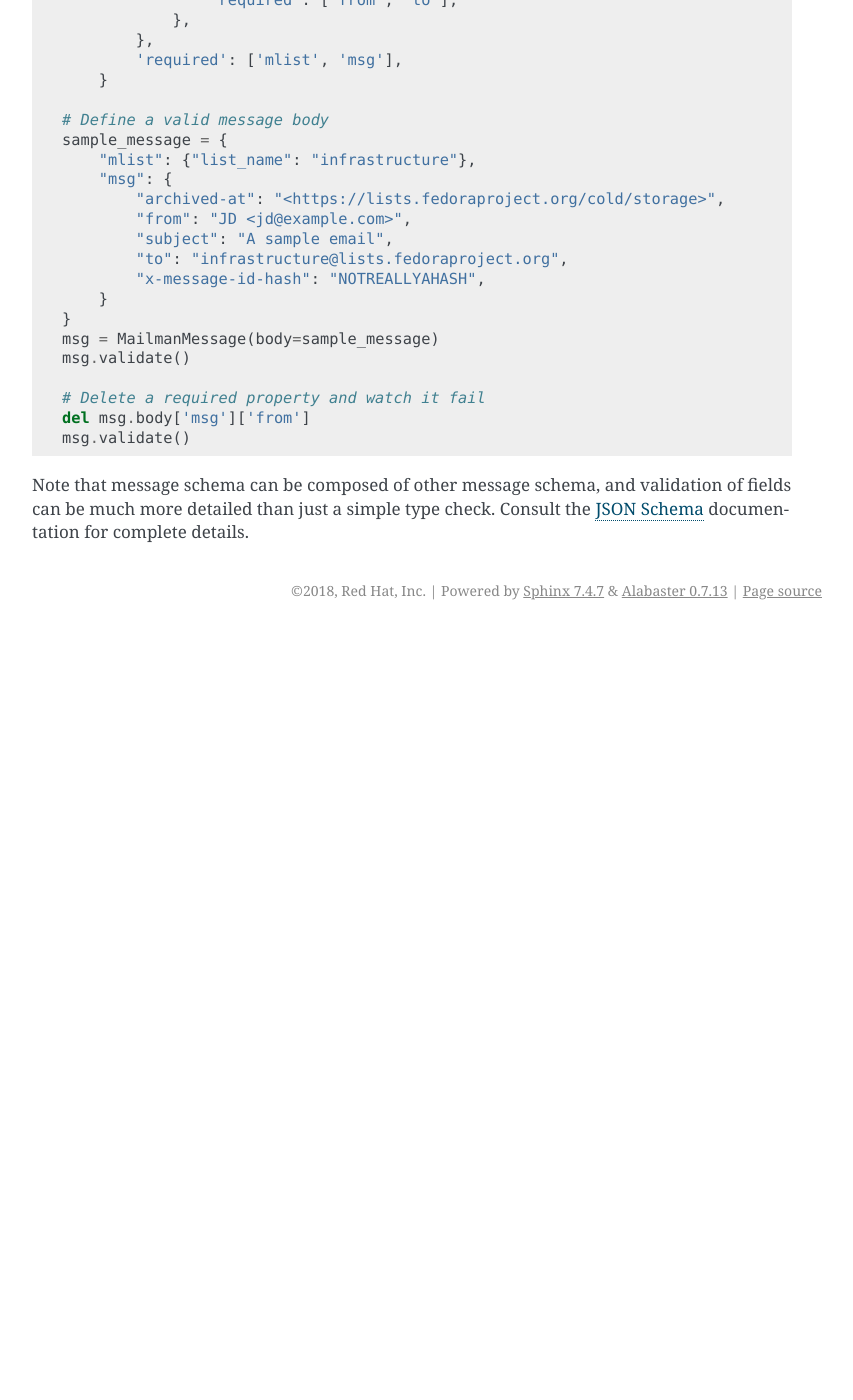
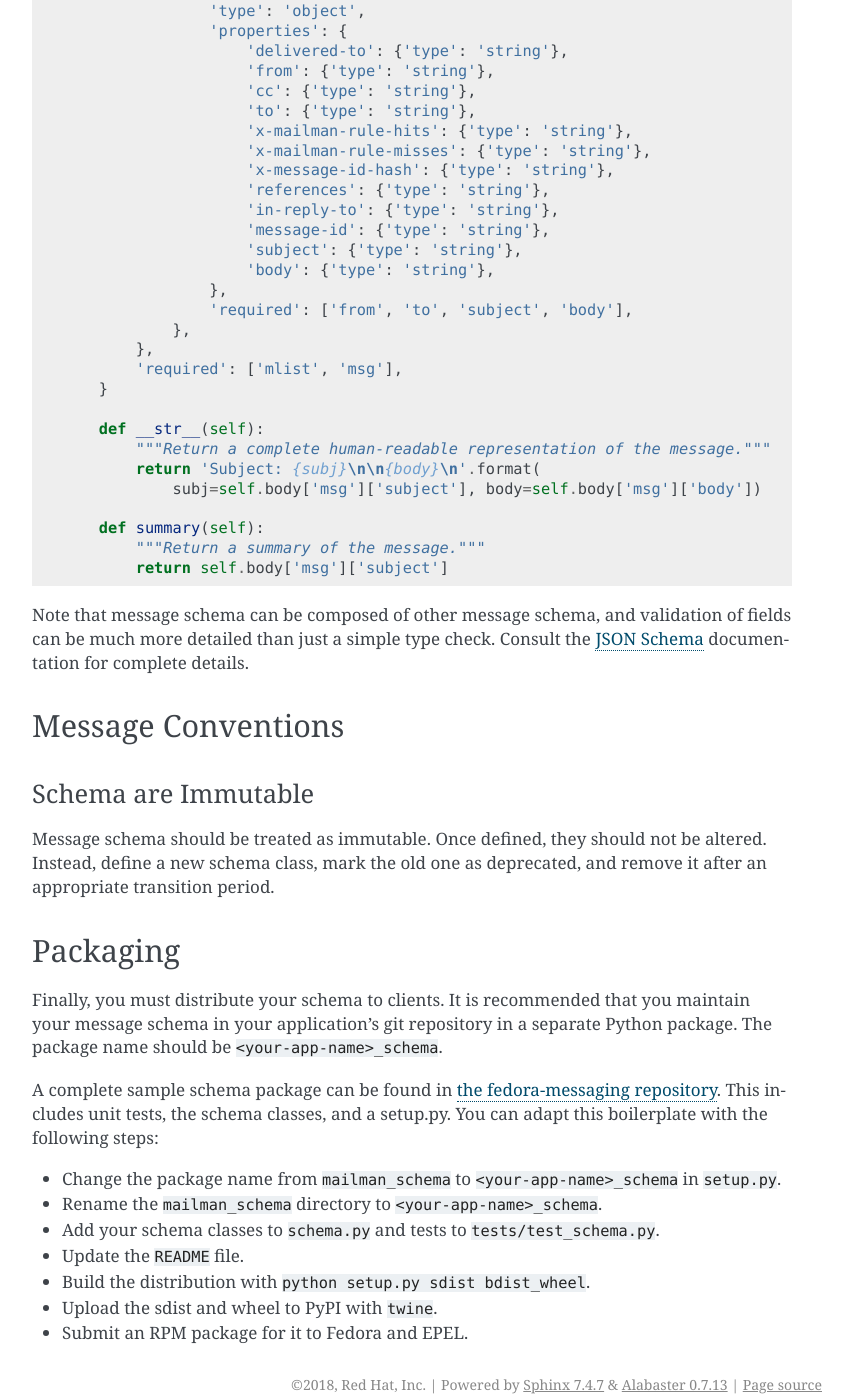
Before and after one commit to fedora-infra/fedora-messaging, a Sphinx documentation site: the page built from docs/messages.rst, in a window 1280 px wide and 1400 px high, scrolled down 1689 px. Shown: the whole window, without its empty margins (338-1191 px from the left). Built offline with Sphinx 7.4.7, drawn with Linux system fonts in a browser that asks for light colours; before the commit the page ends 2319 px from its top, so only the background shows below that; some of the changed text lies outside the part shown.

Commit message:
Add a sample message schema Python package with documentation
Signed-off-by: Jeremy Cline <jcline@redhat.com>

```diff
--- a/docs/messages.rst
+++ b/docs/messages.rst
@@ -47,75 +47,55 @@ The default body schema simply declares that the header field must be a JSON
 object.
 
 
-Example
-=======
+Example Schema
+--------------
 
-An example is worth a thousand words::
-
-    from fedora_messaging import message
-
-    class MailmanMessage(message.Message):
-        """
-        A sub-class of a Fedora message that defines a message schema for
-        messages published by Mailman when it receives mail to send out.
-        """
-        body_schema = {
-            'id': 'http://fedoraproject.org/message-schema/mailman#',
-            '$schema': 'http://json-schema.org/draft-04/schema#',
-            'description': 'Schema for message sent to mailman',
-            'type': 'object',
-            'properties': {
-                'mlist': {
-                    'type': 'object',
-                    'properties': {
-                        'list_name': {
-                            'type': 'string',
-                            'description': 'The name of the mailing list',
-                        },
-                    }
-                },
-                'msg': {
-                    'description': 'An object representing the email',
-                    'type': 'object',
-                    'properties': {
-                        'delivered-to': {'type': 'string'},
-                        'from': {'type': 'string'},
-                        'cc': {'type': 'string'},
-                        'to': {'type': 'string'},
-                        'x-mailman-rule-hits': {'type': 'string'},
-                        'x-mailman-rule-misses': {'type': 'string'},
-                        'x-message-id-hash': {'type': 'string'},
-                        'references': {'type': 'string'},
-                        'in-reply-to': {'type': 'string'},
-                        'message-id': {'type': 'string'},
-                        'subject': {'type': 'string'},
-                    },
-                    'required': ['from', 'to'],
-                },
-            },
-            'required': ['mlist', 'msg'],
-        }
-
-    # Define a valid message body
-    sample_message = {
-        "mlist": {"list_name": "infrastructure"},
-        "msg": {
-            "archived-at": "<https://lists.fedoraproject.org/cold/storage>",
-            "from": "JD <jd@example.com>",
-            "subject": "A sample email",
-            "to": "infrastructure@lists.fedoraproject.org",
-            "x-message-id-hash": "NOTREALLYAHASH",
-        }
-    }
-    msg = MailmanMessage(body=sample_message)
-    msg.validate()
-
-    # Delete a required property and watch it fail
-    del msg.body['msg']['from']
-    msg.validate()
+.. include:: sample_schema_package/mailman_schema/schema.py
+   :literal:
 
 Note that message schema can be composed of other message schema, and
 validation of fields can be much more detailed than just a simple type check.
 Consult the `JSON Schema`_ documentation for complete details.
 
+
+Message Conventions
+===================
+
+Schema are Immutable
+--------------------
+
+Message schema should be treated as immutable. Once defined, they should not be
+altered. Instead, define a new schema class, mark the old one as deprecated,
+and remove it after an appropriate transition period.
+
+
+Packaging
+=========
+
+Finally, you must distribute your schema to clients. It is recommended that you
+maintain your message schema in your application's git repository in a separate
+Python package. The package name should be ``<your-app-name>_schema``.
+
+A complete sample schema package can be found in `the fedora-messaging
+repository`_. This includes unit tests, the schema classes, and a setup.py. You
+can adapt this boilerplate with the following steps:
+
+* Change the package name from ``mailman_schema`` to ``<your-app-name>_schema``
+  in ``setup.py``.
+
+* Rename the ``mailman_schema`` directory to ``<your-app-name>_schema``.
+
+* Add your schema classes to ``schema.py`` and tests to
+  ``tests/test_schema.py``.
+
+* Update the ``README`` file.
+
+* Build the distribution with ``python setup.py sdist bdist_wheel``.
+
+* Upload the sdist and wheel to PyPI with ``twine``.
+
+* Submit an RPM package for it to Fedora and EPEL.
+
+
 .. _JSON Schema: http://json-schema.org/
+.. _the fedora-messaging repository: https://github.com/fedora-infra/fedora-messaging/tree/master/docs/sample_schema_package/
--- /dev/null
+++ b/docs/sample_schema_package/mailman_schema/schema.py
@@ -0,0 +1,70 @@
+# Copyright (C) 2018  Red Hat, Inc.
+#
+# This program is free software; you can redistribute it and/or modify
+# it under the terms of the GNU General Public License as published by
+# the Free Software Foundation; either version 2 of the License, or
+# (at your option) any later version.
+#
+# This program is distributed in the hope that it will be useful,
+# but WITHOUT ANY WARRANTY; without even the implied warranty of
+# MERCHANTABILITY or FITNESS FOR A PARTICULAR PURPOSE.  See the
+# GNU General Public License for more details.
+#
+# You should have received a copy of the GNU General Public License along
+# with this program; if not, write to the Free Software Foundation, Inc.,
+# 51 Franklin Street, Fifth Floor, Boston, MA 02110-1301 USA.
+from fedora_messaging import message
+
+
+class MailmanMessage(message.Message):
+    """
+    A sub-class of a Fedora message that defines a message schema for messages
+    published by Mailman when it receives mail to send out.
+    """
+
+    body_schema = {
+        'id': 'http://fedoraproject.org/message-schema/mailman#',
+        '$schema': 'http://json-schema.org/draft-04/schema#',
+        'description': 'Schema for message sent to mailman',
+        'type': 'object',
+        'properties': {
+            'mlist': {
+                'type': 'object',
+                'properties': {
+                    'list_name': {
+                        'type': 'string',
+                        'description': 'The name of the mailing list',
+                    },
+                }
+            },
+            'msg': {
+                'description': 'An object representing the email',
+                'type': 'object',
+                'properties': {
+                    'delivered-to': {'type': 'string'},
+                    'from': {'type': 'string'},
+                    'cc': {'type': 'string'},
+                    'to': {'type': 'string'},
+                    'x-mailman-rule-hits': {'type': 'string'},
+                    'x-mailman-rule-misses': {'type': 'string'},
+                    'x-message-id-hash': {'type': 'string'},
+                    'references': {'type': 'string'},
+                    'in-reply-to': {'type': 'string'},
+                    'message-id': {'type': 'string'},
+                    'subject': {'type': 'string'},
+                    'body': {'type': 'string'},
+                },
+                'required': ['from', 'to', 'subject', 'body'],
+            },
+        },
+        'required': ['mlist', 'msg'],
+    }
+
+    def __str__(self):
+        """Return a complete human-readable representation of the message."""
+        return 'Subject: {subj}\n\n{body}\n'.format(
+            subj=self.body['msg']['subject'], body=self.body['msg']['body'])
+
+    def summary(self):
+        """Return a summary of the message."""
+        return self.body['msg']['subject']
--- /dev/null
+++ b/docs/sample_schema_package/setup.cfg
@@ -0,0 +1,2 @@
+[bdist_wheel]
+universal = 1
--- /dev/null
+++ b/docs/sample_schema_package/setup.py
@@ -0,0 +1,61 @@
+#!/usr/bin/env python
+#
+# Copyright (C) 2018  Red Hat, Inc.
+#
+# This program is free software; you can redistribute it and/or modify
+# it under the terms of the GNU General Public License as published by
+# the Free Software Foundation; either version 2 of the License, or
+# (at your option) any later version.
+#
+# This program is distributed in the hope that it will be useful,
+# but WITHOUT ANY WARRANTY; without even the implied warranty of
+# MERCHANTABILITY or FITNESS FOR A PARTICULAR PURPOSE.  See the
+# GNU General Public License for more details.
+#
+# You should have received a copy of the GNU General Public License along
+# with this program; if not, write to the Free Software Foundation, Inc.,
+# 51 Franklin Street, Fifth Floor, Boston, MA 02110-1301 USA.
+import os
+
+from setuptools import setup, find_packages
+
+
+here = os.path.abspath(os.path.dirname(__file__))
+with open(os.path.join(here, 'README')) as fd:
+    README = fd.read()
+
+
+setup(
+    name='mailman_schema',
+    version='1.0.0',
+    description='A sample schema package for messages sent by mailman',
+    long_description=README,
+    url='https://github.com/fedora-infra/fedora-messaging/',
+    # Possible options are at https://pypi.python.org/pypi?%3Aaction=list_classifiers
+    classifiers=[
+        'License :: OSI Approved :: GNU General Public License v2 or later (GPLv2+)',
+        'Operating System :: POSIX :: Linux',
+        'Programming Language :: Python :: 2',
+        'Programming Language :: Python :: 2.7',
+        'Programming Language :: Python :: 3',
+        'Programming Language :: Python :: 3.4',
+        'Programming Language :: Python :: 3.5',
+        'Programming Language :: Python :: 3.6',
+    ],
+    license='GPLv2+',
+    maintainer='Fedora Infrastructure Team',
+    maintainer_email='infrastructure@lists.fedoraproject.org',
+    platforms=['Fedora', 'GNU/Linux'],
+    keywords='fedora',
+    packages=find_packages(
+        exclude=('mailman_schema.tests', 'mailman_schema.tests.*')),
+    include_package_data=True,
+    zip_safe=False,
+    install_requires=['fedora_messaging'],
+    test_suite='mailman_schema.tests',
+    entry_points={
+        'fedora.messages': [
+            'mailman.message=mailmain_schema.schema:MailmanMessage',
+        ]
+    }
+)
```
Also changed, not shown: docs/sample_schema_package/mailman_schema/__init__.py (added, +15 -0 lines), 4 other files.
